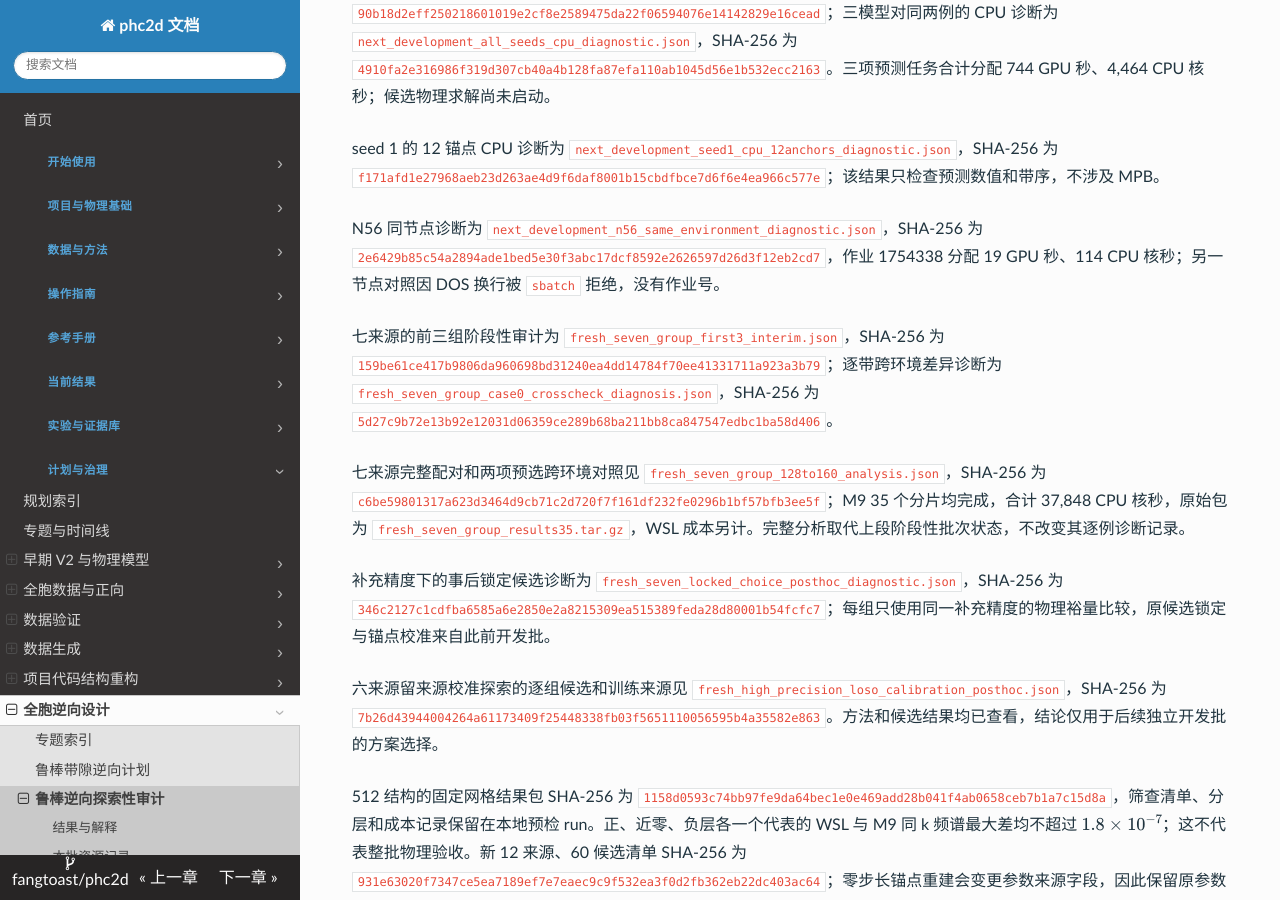
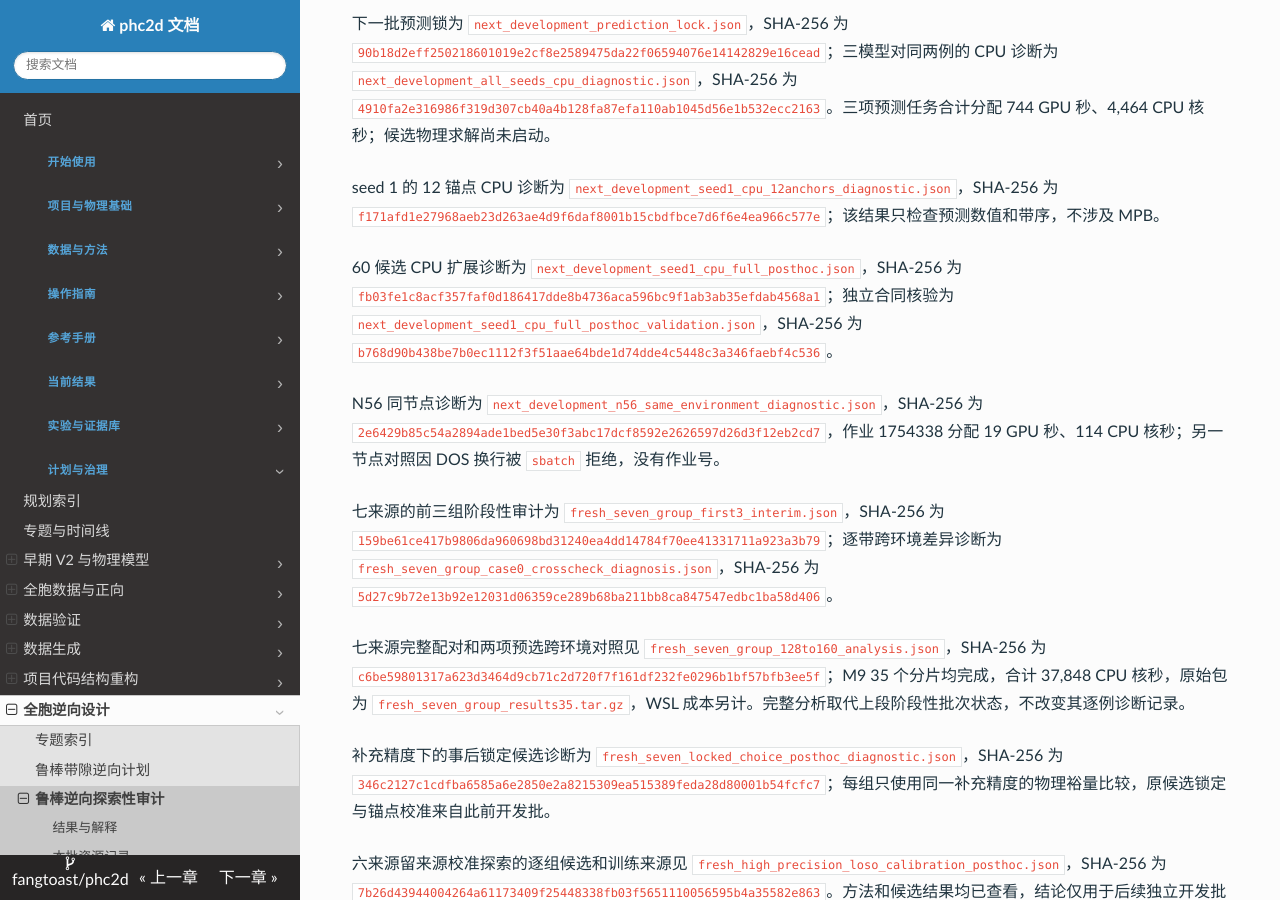
Before and after one commit to fangtoast/phc2d, an MkDocs documentation site: the page built from docs/results/inverse/鲁棒带隙逆向可用性审计.md, in a window 1280 px wide and 900 px high, scrolled down 9167 px. Built offline with MkDocs 1.6.1, drawn with Linux system fonts in a browser that asks for light colours; some of the changed text lies outside the part shown.

Commit message:
docs: record full posthoc CPU prediction diagnostic

```diff
--- a/docs/results/inverse/鲁棒带隙逆向可用性审计.md
+++ b/docs/results/inverse/鲁棒带隙逆向可用性审计.md
@@ -93,6 +93,7 @@ source_artifacts:
 | 下一批候选的冻结预测门 | seed 0 的 60/60 可评分；seed 1 的 45/60 标记非有限、15/60 带序异常；seed 2 的 59/60 可评分、1/60 带序异常 | 非有限结果未保存原始频谱，无法从输出独立复核其非有限原因；按预先合同暂停候选物理锚点与三 seed 比较，不自动重试或剔除异常 |
 | 上述异常的两例 CPU 诊断 | 同 checkpoint 与栅格下，本地 CPU 的两例 seed 1 输出均有限且无带序异常；其中原 N56 保留频谱的一例与 CPU 最大差约 0.272。相同两例 seed 0 和 seed 2 的 CPU–GPU 最大差分别约 $6.0\times10^{-8}$ 和 $1.6\times10^{-5}$ | 这是看过 GPU 异常后的选例。CPU 使用 PyTorch 2.12，N56 使用 2.7.1；N56 两个 seed 在不同节点，不能据此确定原因或用 CPU 结果替代已锁预测 |
 | seed 1 的 12 个锚点 CPU 诊断 | 相同 checkpoint 与三扰动栅格在本地 CPU 的 12/12 锚点均有限、无带序异常；原 N56 预测的 12/12 锚点不可评分 | 事后对全部锚点检查，三例原 GPU 保留的有限谱与 CPU 最大差分别约 0.207–0.272；该对照不能确定具体故障原因，亦不能替换原预测或说明物理精度 |
+| seed 1 的 60 候选 CPU 扩展诊断 | 同 checkpoint 的 60/60 候选在本地 CPU 输出有限且带序正常；逐候选重建扰动栅格、频谱与评分合同均通过 | 事后 CPU 诊断仅验证预测数值合同；预测与 MPB 的差异尚未检验，原 N56 盲预测及其失败状态不变 |
 | N56 同节点 CPU–GPU 事后诊断 | 在原 seed 1 所在节点、PyTorch 2.7.1 环境中，两例和两个 checkpoint 的 CPU 均有限且带序正常；GPU 对两个 checkpoint 均出现非有限值或严重带序异常 | 此诊断未复现原始异常的精确数值，却显示同环境设备结果存在严重差异；不能确定硬件、驱动或软件原因。另一节点的对照提交被调度器因脚本换行拒绝，未入队且未自动重提 |
 | 新批首个预选来源的漏检诊断 | 来源 131 锚点在 512 栅格、三偏移、96→128 下共同裕量为 0.01133，三个冻结 Global–Local seed 对该锚点的代理预测均为负 | 该锚点及阈值减小候选的 M9–WSL 频谱最大差约 $5.96\times10^{-8}$；单来源的有限精度诊断，全批漏检率和 P2 门尚未确定 |
 | 新批 60 候选完整物理审计 | 45/60 候选通过原数值门；12 个来源中仅 3 组的全部五候选通过。15 个未过门候选均有 96→128 空间分辨率不稳定，最多六层的自适应 k 加密均满足当前稳定条件 | 固定 512 栅格和三偏移的开发批；三个 seed 的完整分层排序均不可判定，P2 数值门未通过。两组事后 128→160 整组诊断另行开展 |
@@ -226,6 +227,8 @@ Global–Local seed 1/2 的 N56 回放和调度账目核验为 `next_dev_validat
 
 seed 1 的 12 锚点 CPU 诊断为 `next_development_seed1_cpu_12anchors_diagnostic.json`，SHA-256 为 `f171afd1e27968aeb23d263ae4d9f6daf8001b15cbdfbce7d6f6e4ea966c577e`；该结果只检查预测数值和带序，不涉及 MPB。
 
+60 候选 CPU 扩展诊断为 `next_development_seed1_cpu_full_posthoc.json`，SHA-256 为 `fb03fe1c8acf357faf0d186417dde8b4736aca596bc9f1ab3ab35efdab4568a1`；独立合同核验为 `next_development_seed1_cpu_full_posthoc_validation.json`，SHA-256 为 `b768d90b438be7b0ec1112f3f51aae64bde1d74dde4c5448c3a346faebf4c536`。
+
 N56 同节点诊断为 `next_development_n56_same_environment_diagnostic.json`，SHA-256 为 `2e6429b85c54a2894ade1bed5e30f3abc17dcf8592e2626597d26d3f12eb2cd7`，作业 1754338 分配 19 GPU 秒、114 CPU 核秒；另一节点对照因 DOS 换行被 `sbatch` 拒绝，没有作业号。
 
 七来源的前三组阶段性审计为 `fresh_seven_group_first3_interim.json`，SHA-256 为 `159be61ce417b9806da960698bd31240ea4dd14784f70ee41331711a923a3b79`；逐带跨环境差异诊断为 `fresh_seven_group_case0_crosscheck_diagnosis.json`，SHA-256 为 `5d27c9b72e13b92e12031d06359ce289b68ba211bb8ca847547edbc1ba58d406`。
```
